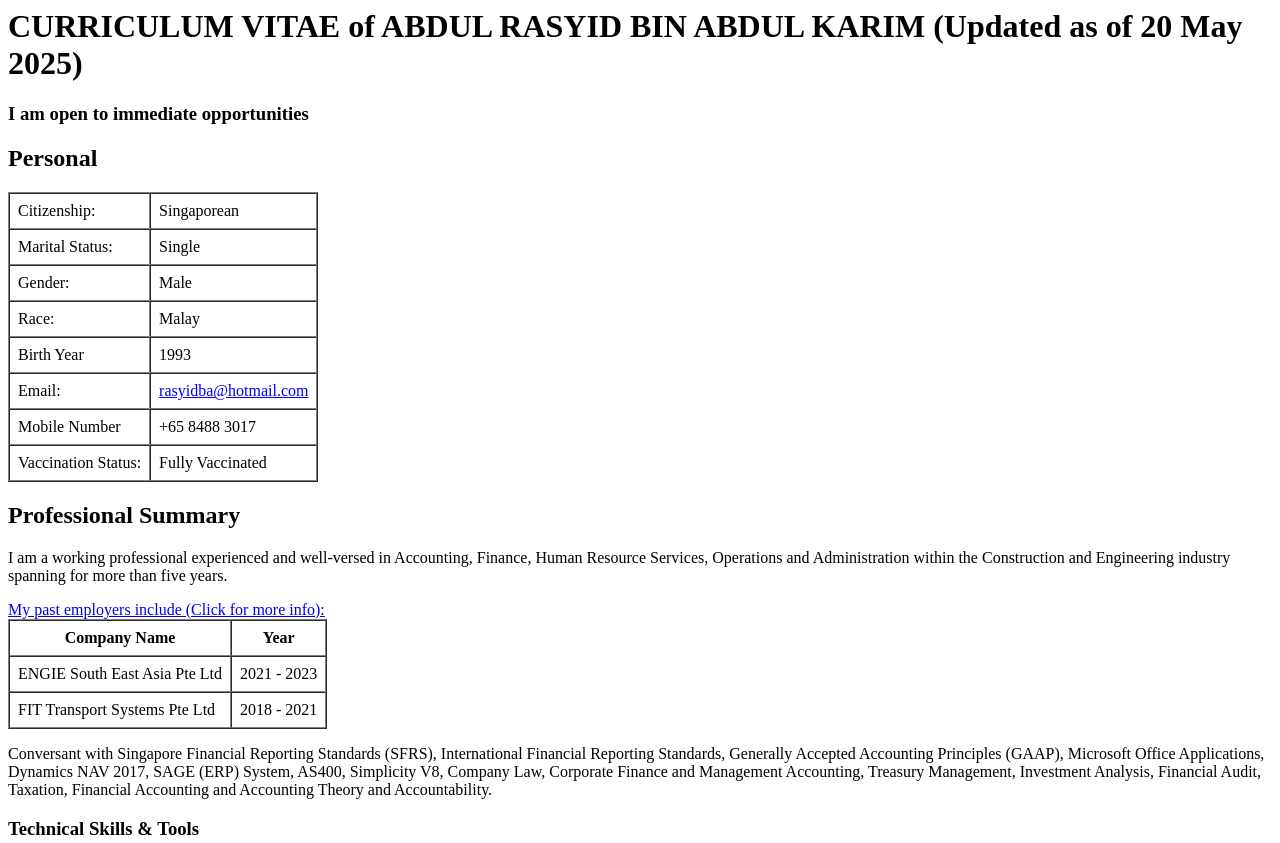
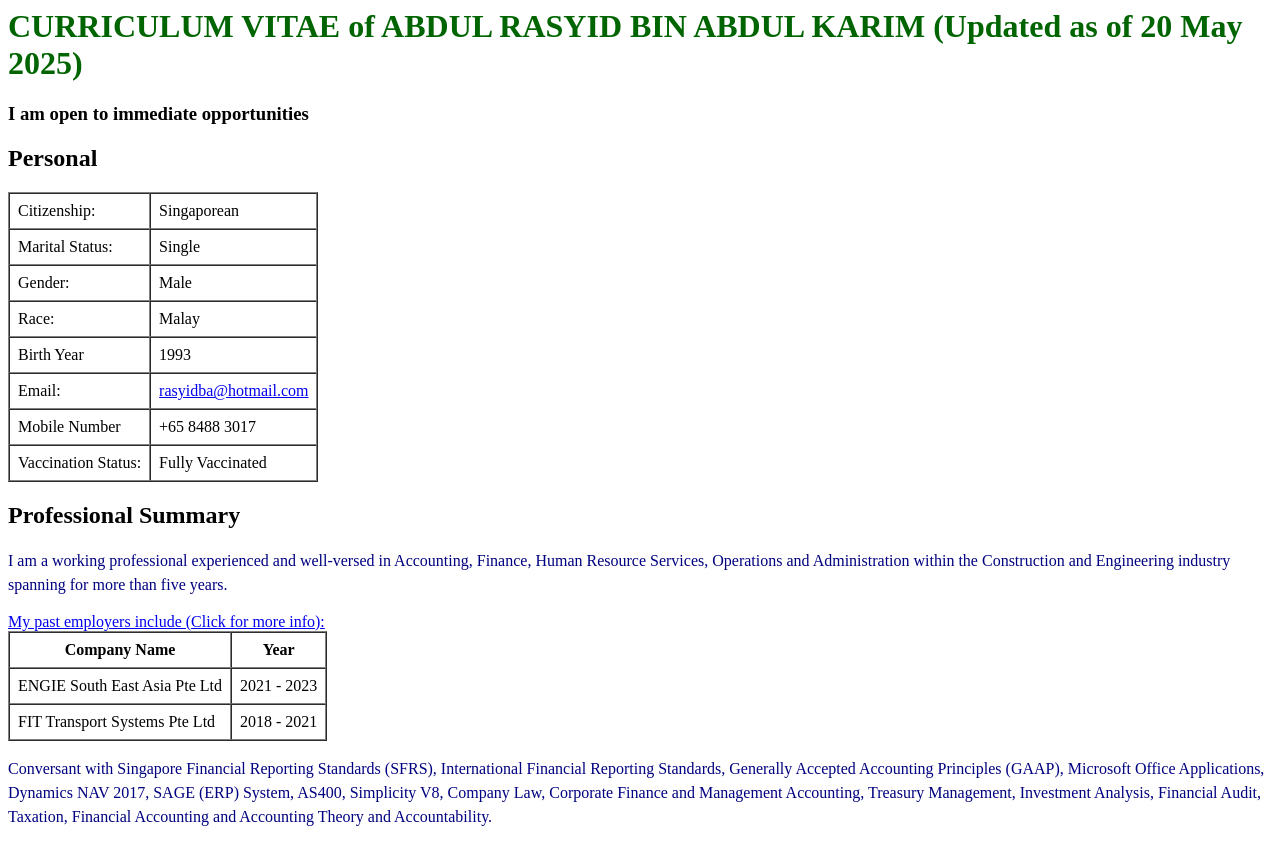
Before and after one commit to JeffersonYapCY/recallsHTML, a plain HTML site: page index.html in a window 1280 px wide. Shown: the top 843 px of the page. Drawn offline with Linux system fonts and the light colour scheme.

Commit message:
added css, css & link works. deploy on github works

```diff
--- /dev/null
+++ b/css/styles.css
@@ -0,0 +1,8 @@
+p {
+  color: navy;
+  line-height: 1.5;
+}
+
+h1 {
+  color: darkgreen;
+}
--- a/index.html
+++ b/index.html
@@ -1,6 +1,7 @@
 <html>
 
 <head>
+<link rel="stylesheet" href="css/styles.css" />
 <title>Rasyid CV</title>
 </head>
 
```
Also changed, not shown: RasyidJobDescription.html (+1 -0 lines).
